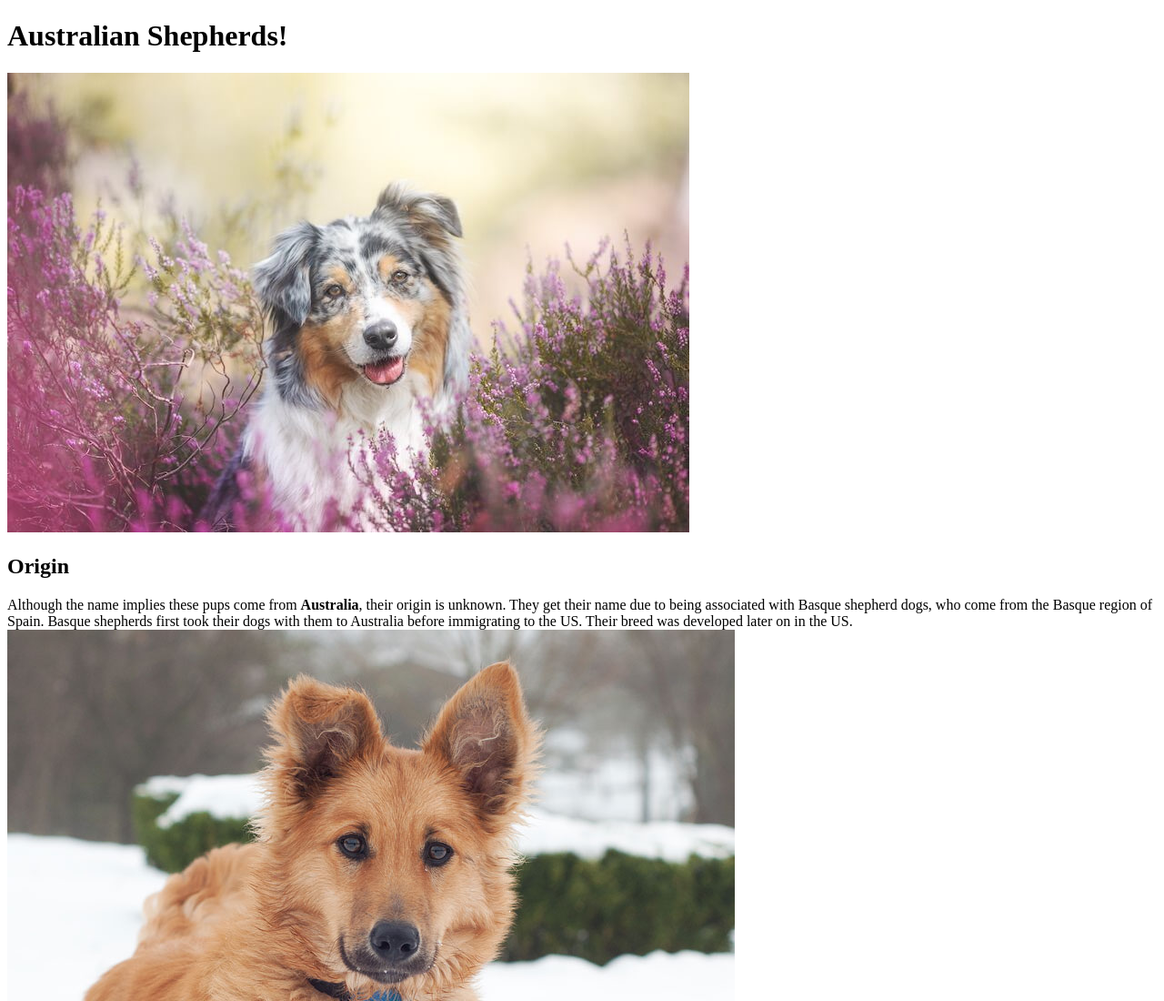
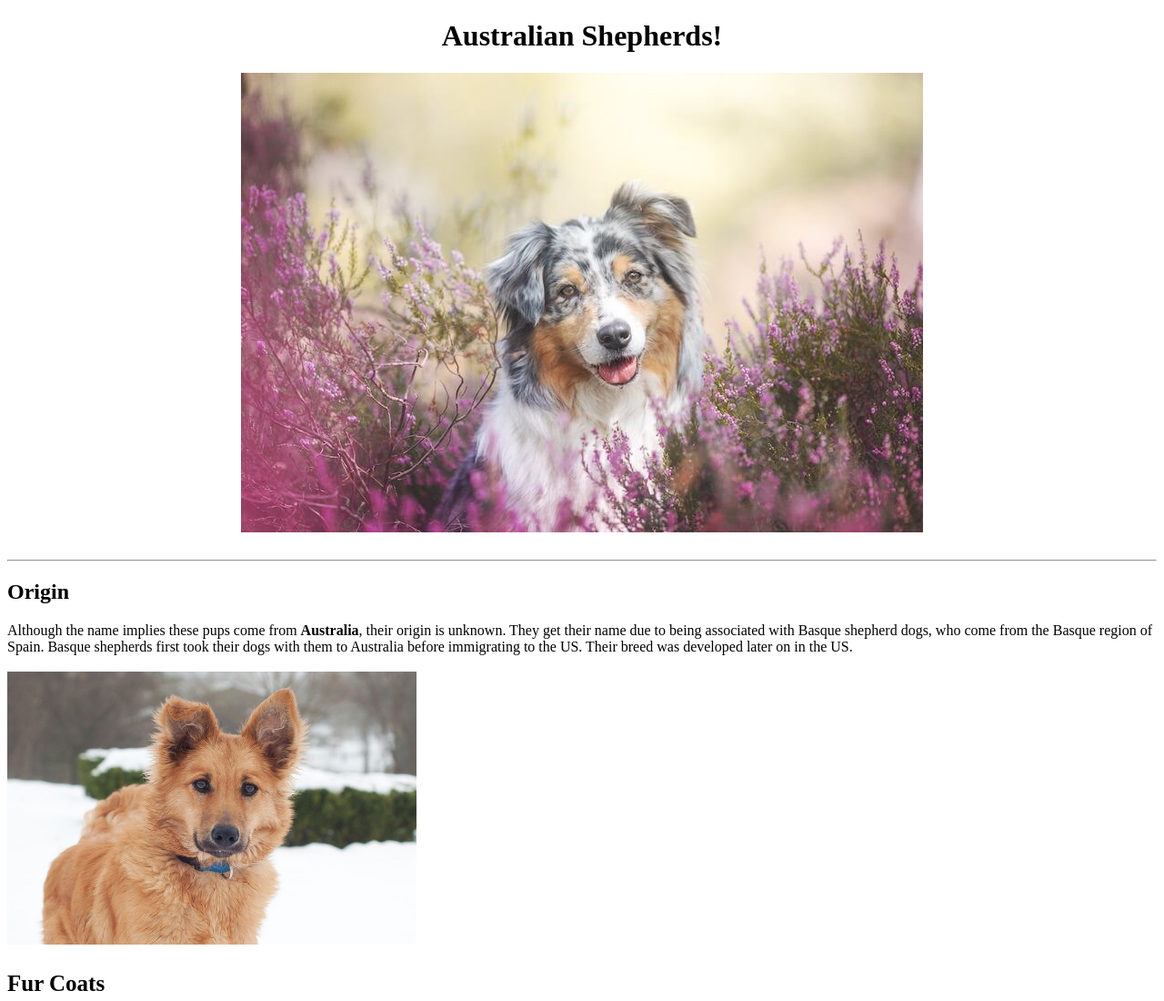
Before and after one commit to jlizcalitx/Janets-Website-Project, a plain HTML site: page index.html in a window 1280 px wide. Shown: the top 1100 px of the page at 91% size. Drawn offline with Linux system fonts and the light colour scheme.

Commit message:
Updated Index

```diff
--- a/index.html
+++ b/index.html
@@ -4,12 +4,18 @@
     <meta charset="utf-8">
     <title>HTML 1</title>
   </head>
+  <style>
+  h1 {text-align: center;}
+  </style>
   <body>
     <h1>Australian Shepherds!</h1>
-    <img src="images/aussiebluemerle.jpg" alt="Blue Merle Coat Aussie">
+    <center><img src="images/aussiebluemerle.jpg" alt="Blue Merle Coat Aussie" class="center"></center>
+    <br>
+    <hr>
     <h2>Origin</h2>
     <p> Although the name implies these pups come from <b>Australia</b>, their origin is unknown. They get their name due to being associated with Basque shepherd dogs, who come from the Basque region of Spain. Basque shepherds first took their dogs with them to Australia before immigrating to the US. Their breed was developed later on in the US.
-    <img src="images/basqueshepherddog.jpg" alt="Basque Shepherd Dog" </p>
+    <br></br>
+    <img src="images/basqueshepherddog.jpg" alt="Basque Shepherd Dog" style="width:450px;height:300px;"</p>
     <h3 style="font-size:25px;">Fur Coats</h3>
     <p>Australian shepherds, also known as <i>Aussies</i>, have four main coat colorings: </p>
     <ol>
@@ -18,6 +24,6 @@
       <li>Blue Merle</li>
       <li>Red Merle</li>
     </ol>
-  <img src="images/shepherds.jpg" alt="Three Aussies with Different Coats"
+  <img src="images/shepherds.jpg" alt="Three Aussies with Different Coats">
   </body>
 </html>
```
Lines whose indentation alone changed are shown as unchanged.
